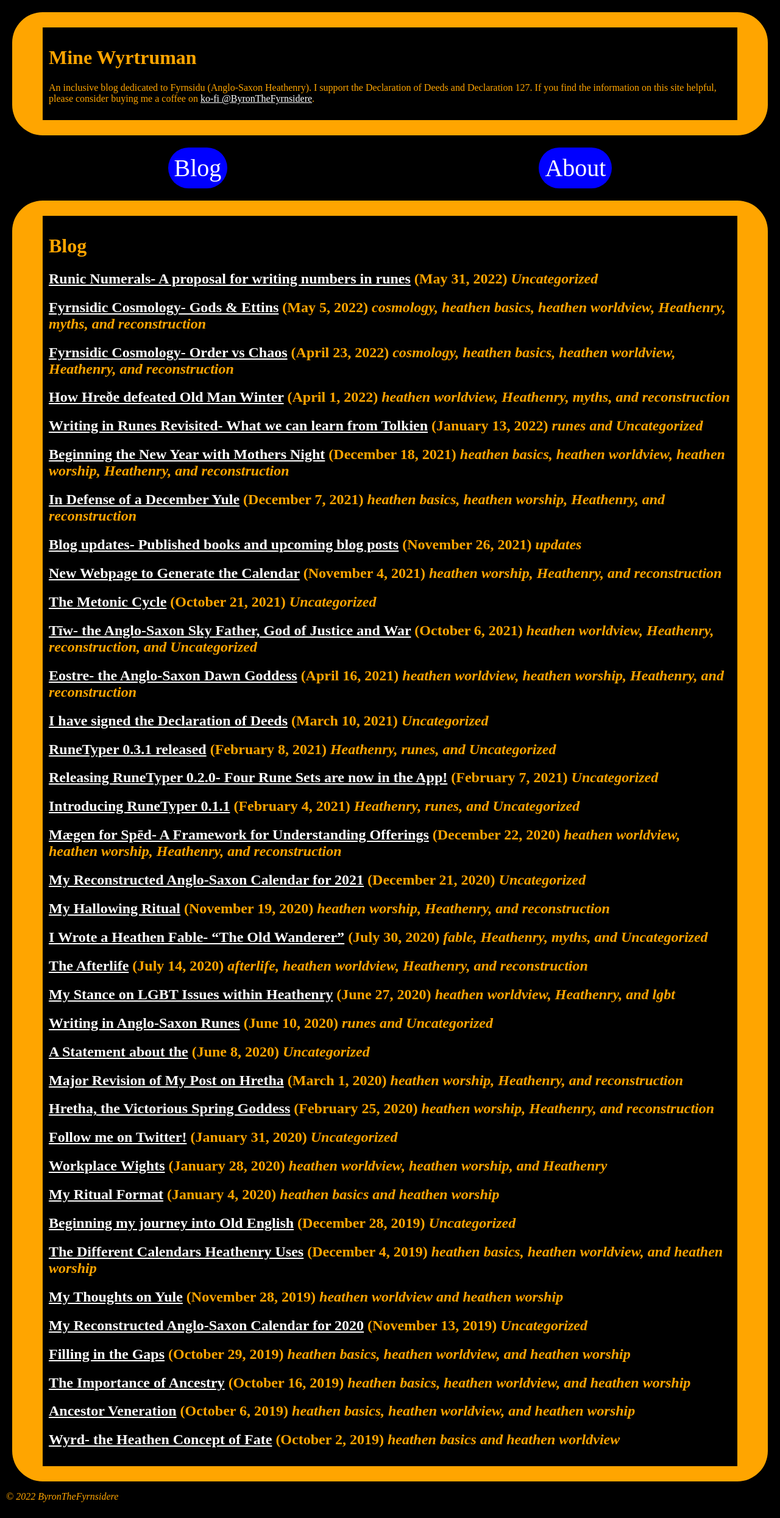
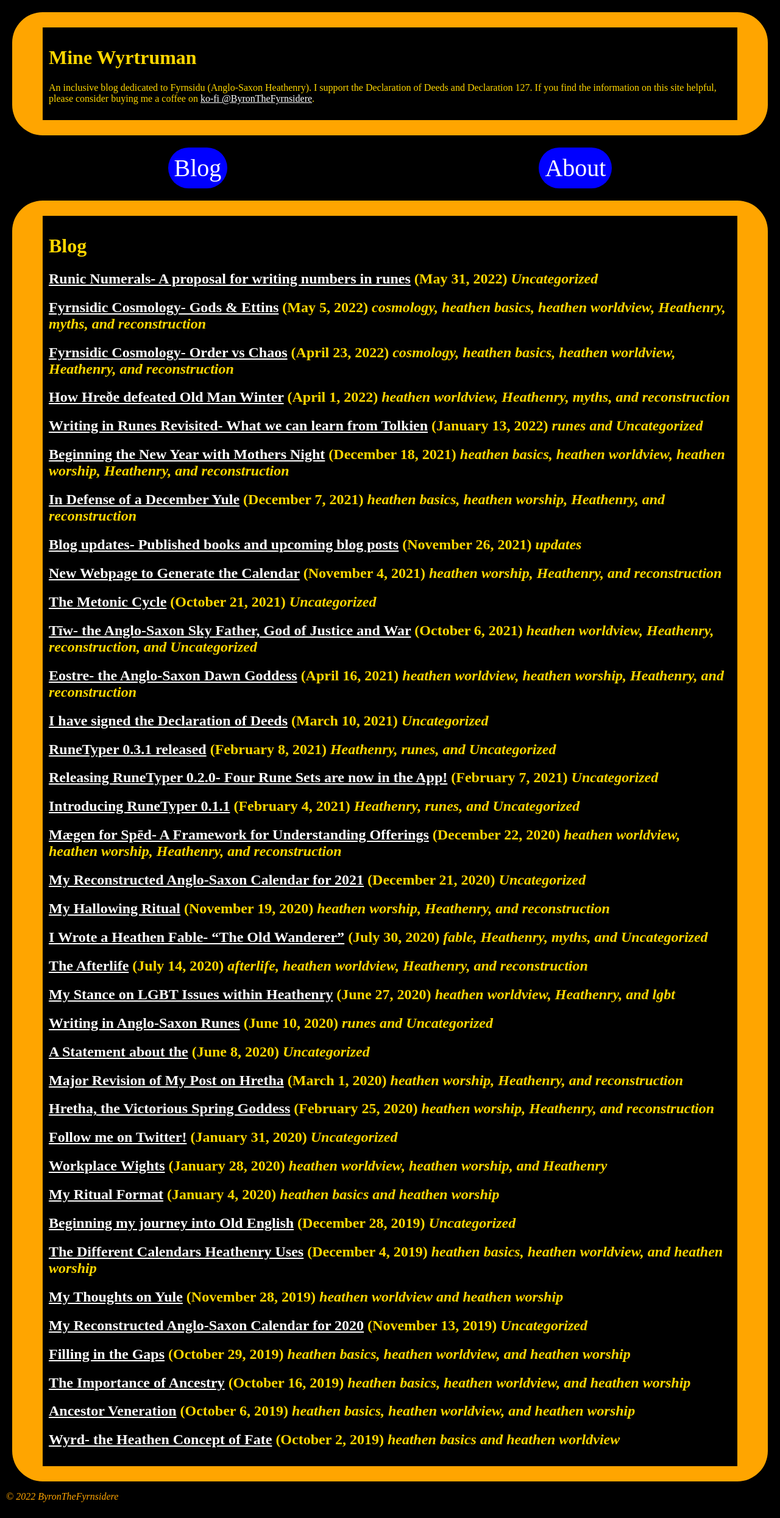
Before and after one commit to byronpendason/byronpendason.github.io, a Jekyll site: the page built from index.md, in a window 1280 px wide. Shown: the whole page at 61% size. Built offline with Jekyll 4.4.1, drawn with Linux system fonts in a browser that asks for light colours; our own code applies the rules of GitHub Pages for plain Markdown files; comment, search, counter and statistics services are not loaded.

Commit message:
Update default.html

```diff
--- a/_layouts/default.html
+++ b/_layouts/default.html
@@ -36,7 +36,7 @@
       #header-text {
         margin: 10px;
         padding: 10px;
-        color: orange;
+        color: gold;
         border-style: solid;
         border-width: 25px 50px;
         border-color: orange;
@@ -44,7 +44,6 @@
       }
       nav ul {
         display: flex;
-
         list-style: none;
         margin: 0px;
         padding: 10px;
@@ -74,7 +73,7 @@
       #content {
         margin: 10px;
         padding: 10px;
-        color: orange;
+        color: gold;
         border-radius: 50px;
         border-style: solid;
         border-width: 25px 50px;
```
